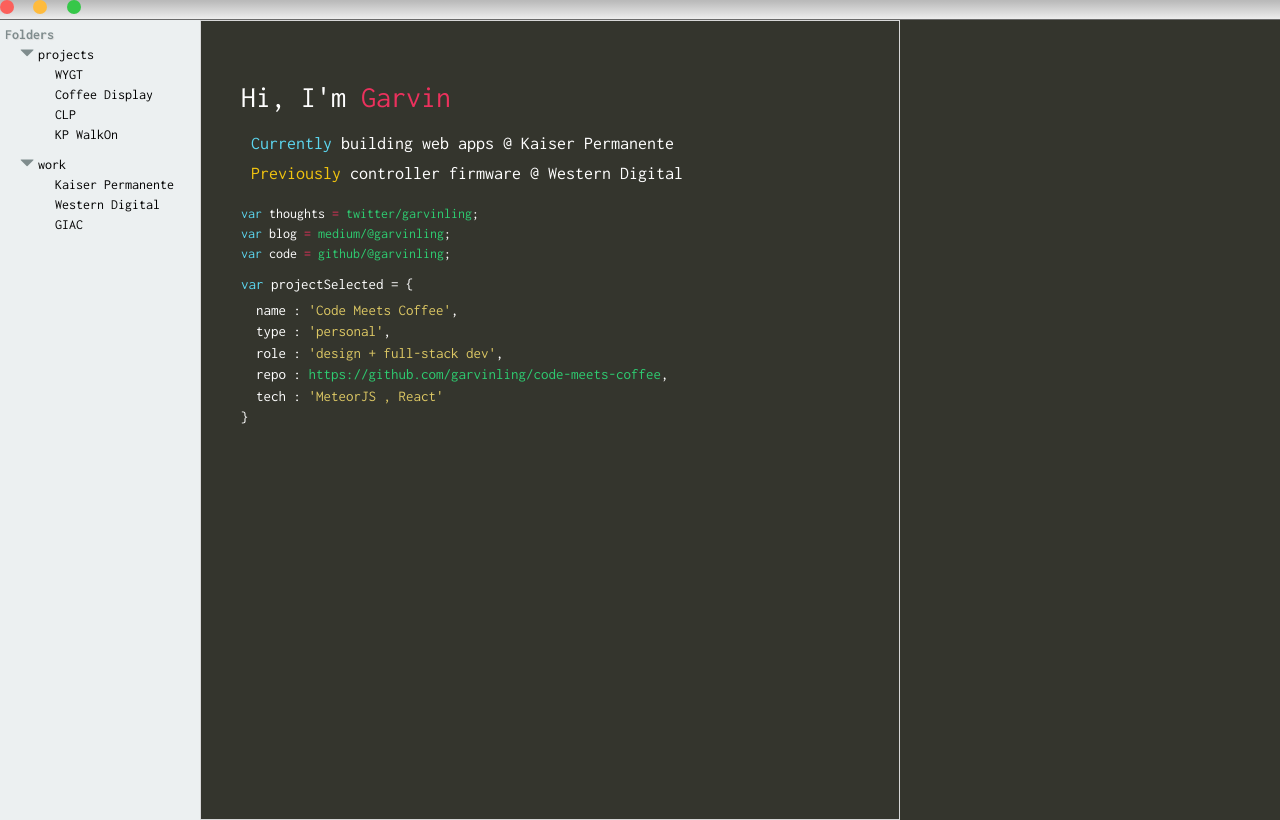
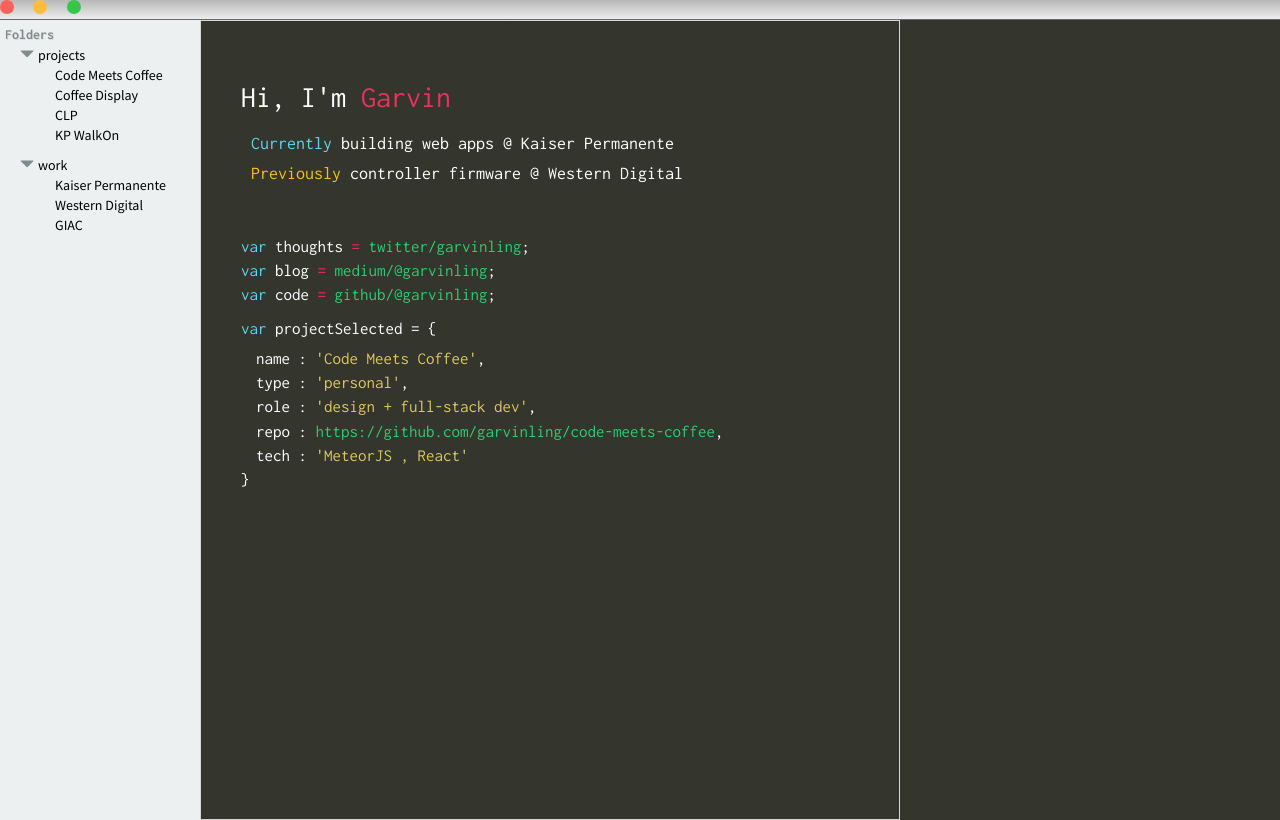
Before and after one commit to garvinling/personal-site, a plain HTML site: page index.html in a window 1280 px wide. Drawn offline with Linux system fonts and the light colour scheme.

Commit message:
Changing folder dir font
Changing font for the folder dir to source sans pro

```diff
--- a/css/project.css
+++ b/css/project.css
@@ -2,7 +2,7 @@
 
 	width:500px;
 	height:400px;
-	font-size:15px;
+	font-size:17px;
 }
 
 .project-container .project-contents {
--- a/css/style.css
+++ b/css/style.css
@@ -126,7 +126,10 @@ body {
 
 }
 
-
+.brief-text {
+	font-size:17px;
+	margin-top:50px;
+}
 
 .text-indented {
 	padding-left:10px;
@@ -146,6 +149,8 @@ body {
 }
 
 .project-sidebar .project-directory {
+
+	font-family: 'Source Sans Pro', sans-serif;
 	color:#7f8c8d;
 
 }
--- a/index.html
+++ b/index.html
@@ -7,8 +7,8 @@
 		<link rel="stylesheet" type="text/css" href="css/bootstrap.min.css"/>
 		<link rel="stylesheet" type="text/css" href="css/style.css"/>
 		<link rel="stylesheet" type="text/css" href="css/project.css"/>
-
-		<link href='https://fonts.googleapis.com/css?family=Inconsolata:700,400' rel='stylesheet' type='text/css'>
+<link href='https://fonts.googleapis.com/css?family=Source+Sans+Pro:400,300,700' rel='stylesheet' type='text/css'>
+<link href='https://fonts.googleapis.com/css?family=Inconsolata:700,400' rel='stylesheet' type='text/css'>
 	</head>
 
 	<body>
@@ -35,7 +35,7 @@
 		<div class="project-directory">
 			<ul id="project-dir">
 				<li><span class="glyphicon glyphicon-triangle-bottom" aria-hidden="true"></span><span class="parent">projects</span></li>
-				<li><span class="child">WYGT</span></li>
+				<li><span class="child">Code Meets Coffee</span></li>
 				<li><span class="child">Coffee Display</span></li>
 				<li><span class="child">CLP</span></li>
 				<li><span class="child">KP WalkOn</span></li>
```
